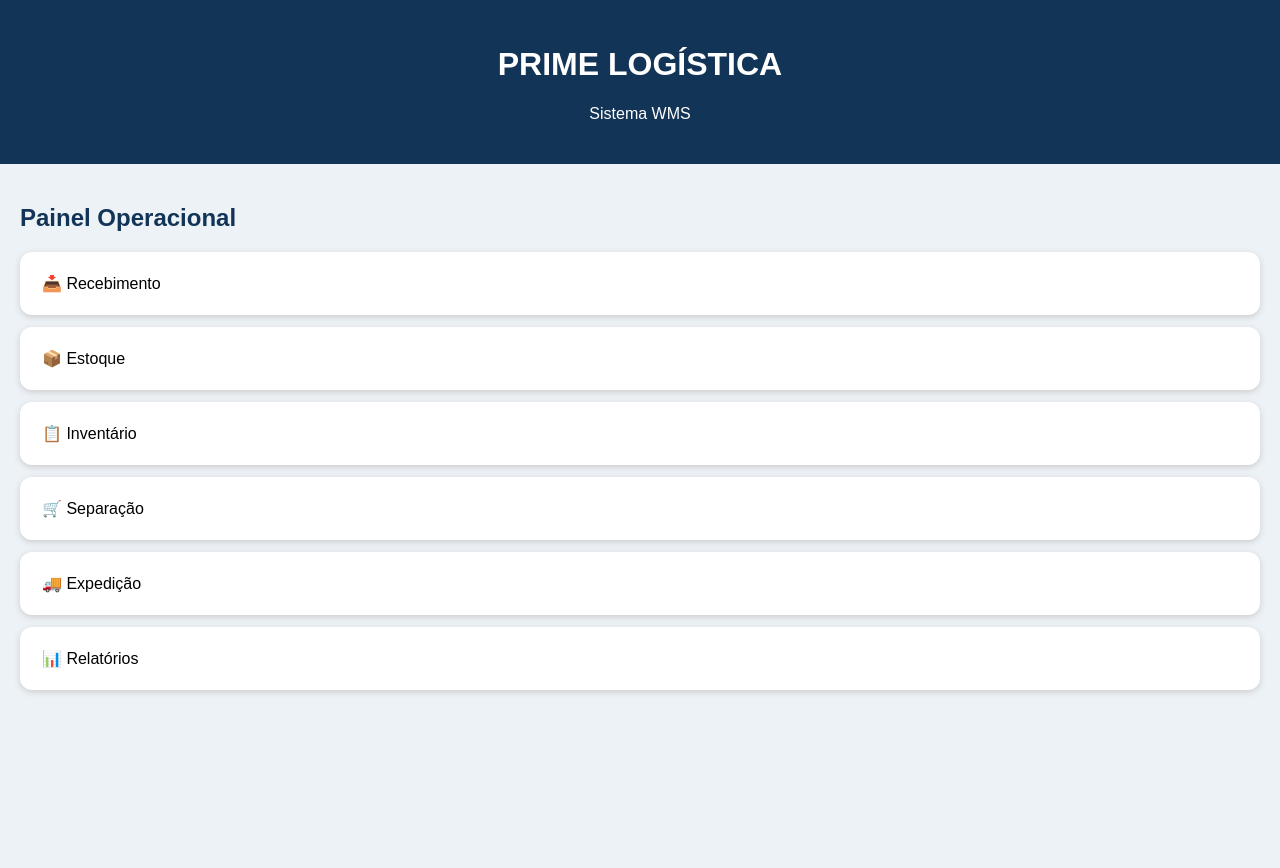
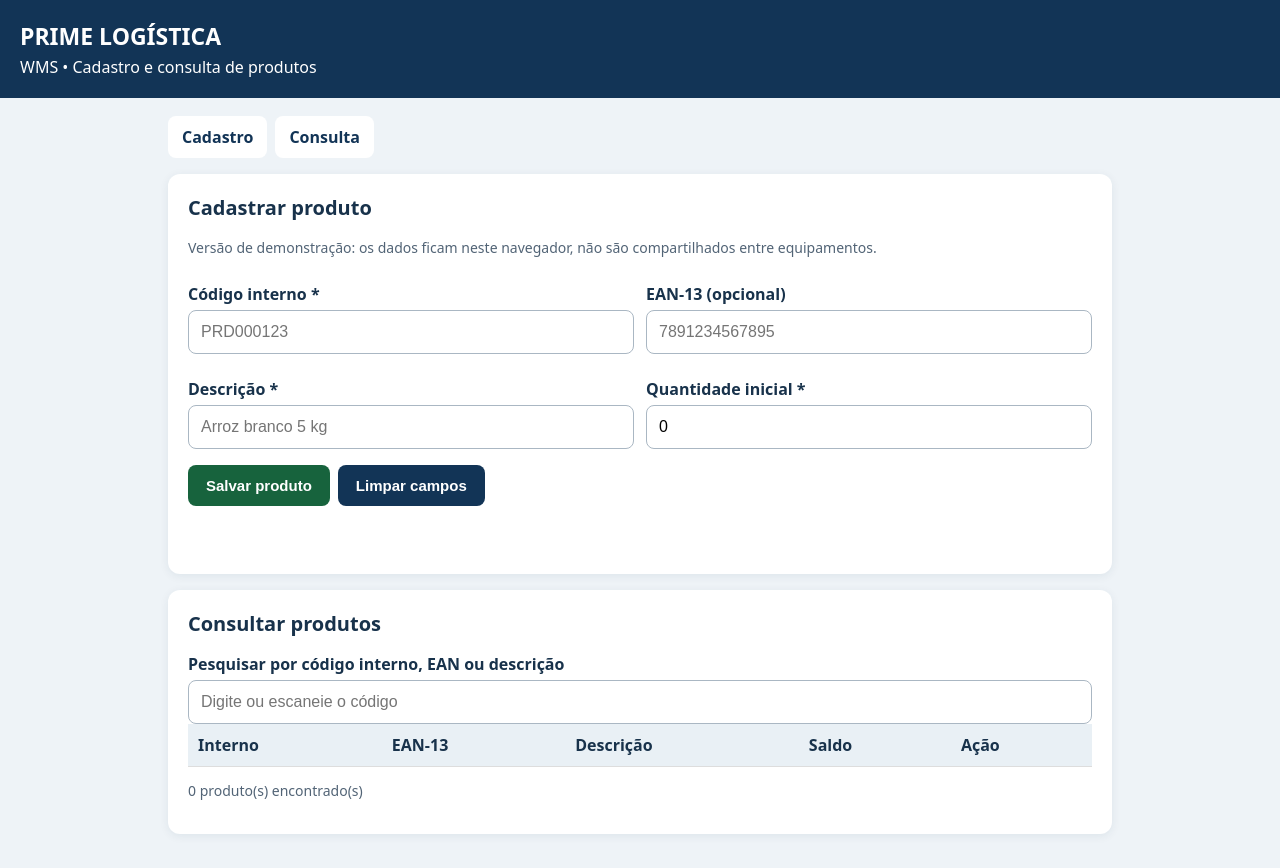
Before and after one commit to vitorinoleovieira-cpu/PRIME-LOG-STICA-SISTEMA-, a plain HTML site: page index.html in a window 1280 px wide. Before the commit the page ends 800 px from the top, so only its background shows below. Drawn offline with Linux system fonts and the light colour scheme.

Commit message:
Add files via upload

```diff
--- a/index.html
+++ b/index.html
@@ -1,48 +1,29 @@
-
-<!DOCTYPE html>
+<!doctype html>
 <html lang="pt-BR">
 <head>
-<meta charset="UTF-8">
-<meta name="viewport" content="width=device-width, initial-scale=1">
+<meta charset="utf-8"><meta name="viewport" content="width=device-width,initial-scale=1">
 <title>WMS Prime Logística</title>
 <style>
-body {
-  font-family: Arial, sans-serif;
-  background: #edf2f7;
-  margin: 0;
-}
-header {
-  background: #123456;
-  color: white;
-  padding: 25px;
-  text-align: center;
-}
-main {
-  padding: 20px;
-}
-.card {
-  background: white;
-  padding: 22px;
-  margin: 12px 0;
-  border-radius: 12px;
-  box-shadow: 0 2px 6px #ccc;
-}
-h2 { color: #123456; }
+:root{font-family:system-ui,Arial,sans-serif;color:#18324b;background:#eef3f7}*{box-sizing:border-box}body{margin:0}header{background:#123456;color:white;padding:20px}header h1{font-size:23px;margin:0}header p{margin:4px 0 0}main{max-width:980px;margin:auto;padding:18px}.panel{background:white;border-radius:12px;padding:20px;margin-bottom:16px;box-shadow:0 2px 10px #12345613}h2{margin-top:0;font-size:20px}label{display:block;font-weight:600;margin:12px 0 5px}input{width:100%;padding:12px;border:1px solid #aab7c3;border-radius:8px;font-size:16px}button{border:0;background:#17633d;color:white;border-radius:8px;padding:12px 18px;font-weight:700;font-size:15px;cursor:pointer}.secondary{background:#123456}.danger{background:#9b3030}.actions{display:flex;gap:8px;flex-wrap:wrap;margin-top:16px}.grid{display:grid;grid-template-columns:repeat(2,minmax(0,1fr));gap:12px}table{width:100%;border-collapse:collapse}th,td{text-align:left;padding:10px;border-bottom:1px solid #ddd;overflow-wrap:anywhere}th{background:#e9f0f5}.table-wrap{overflow-x:auto}.muted{color:#526476;font-size:14px}.status{min-height:22px;margin-top:10px}nav{display:flex;gap:8px;overflow:auto;margin-bottom:16px}nav a{background:white;padding:10px 14px;border-radius:8px;color:#123456;text-decoration:none;font-weight:600;white-space:nowrap}@media(max-width:600px){.grid{grid-template-columns:1fr}main{padding:12px}.panel{padding:15px}th,td{font-size:13px;padding:7px}}
 </style>
 </head>
 <body>
-<header>
-<h1>PRIME LOGÍSTICA</h1>
-<p>Sistema WMS</p>
-</header>
+<header><h1>PRIME LOGÍSTICA</h1><p>WMS • Cadastro e consulta de produtos</p></header>
 <main>
-<h2>Painel Operacional</h2>
-<div class="card">📥 Recebimento</div>
-<div class="card">📦 Estoque</div>
-<div class="card">📋 Inventário</div>
-<div class="card">🛒 Separação</div>
-<div class="card">🚚 Expedição</div>
-<div class="card">📊 Relatórios</div>
+<nav><a href="#cadastro">Cadastro</a><a href="#consulta">Consulta</a></nav>
+<section class="panel" id="cadastro"><h2>Cadastrar produto</h2><p class="muted">Versão de demonstração: os dados ficam neste navegador, não são compartilhados entre equipamentos.</p>
+<form id="form"><div class="grid"><div><label for="interno">Código interno *</label><input id="interno" required maxlength="40" placeholder="PRD000123"></div><div><label for="ean">EAN-13 (opcional)</label><input id="ean" inputmode="numeric" maxlength="13" placeholder="7891234567895"></div><div><label for="descricao">Descrição *</label><input id="descricao" required maxlength="120" placeholder="Arroz branco 5 kg"></div><div><label for="quantidade">Quantidade inicial *</label><input id="quantidade" type="number" min="0" step="1" required value="0"></div></div><div class="actions"><button type="submit">Salvar produto</button><button type="reset" class="secondary">Limpar campos</button></div></form><p class="status" id="status" role="status"></p></section>
+<section class="panel" id="consulta"><h2>Consultar produtos</h2><label for="busca">Pesquisar por código interno, EAN ou descrição</label><input id="busca" placeholder="Digite ou escaneie o código"><div class="table-wrap"><table><thead><tr><th>Interno</th><th>EAN-13</th><th>Descrição</th><th>Saldo</th><th>Ação</th></tr></thead><tbody id="lista"></tbody></table></div><p class="muted" id="total"></p></section>
 </main>
-</body>
-</html>
+<script>
+'use strict';
+const KEY='prime-wms-demo-produtos-v1';
+const el=id=>document.getElementById(id);
+let produtos=[];
+try{const raw=JSON.parse(localStorage.getItem(KEY)||'[]');produtos=Array.isArray(raw)?raw:[]}catch{produtos=[]}
+function validoEAN(s){if(!/^\d{13}$/.test(s))return false;const soma=[...s.slice(0,12)].reduce((n,d,i)=>n+Number(d)*(i%2?3:1),0);return (10-soma%10)%10===Number(s[12])}
+function persistir(){localStorage.setItem(KEY,JSON.stringify(produtos))}
+function render(){const q=el('busca').value.trim().toLowerCase();const lista=el('lista');lista.replaceChildren();const encontrados=produtos.filter(p=>[p.interno,p.ean,p.descricao].some(v=>v.toLowerCase().includes(q)));for(const p of encontrados){const tr=document.createElement('tr');for(const v of [p.interno,p.ean||'—',p.descricao,String(p.quantidade)]){const td=document.createElement('td');td.textContent=v;tr.append(td)}const td=document.createElement('td');const btn=document.createElement('button');btn.textContent='Excluir';btn.className='danger';btn.type='button';btn.addEventListener('click',()=>{if(confirm('Excluir este produto da demonstração?')){produtos=produtos.filter(x=>x.interno!==p.interno);persistir();render()}});td.append(btn);tr.append(td);lista.append(tr)}el('total').textContent=`${encontrados.length} produto(s) encontrado(s)`}
+el('form').addEventListener('submit',event=>{event.preventDefault();const interno=el('interno').value.trim().toUpperCase();const ean=el('ean').value.trim();const descricao=el('descricao').value.trim();const quantidade=Number(el('quantidade').value);const status=el('status');if(ean&&!validoEAN(ean)){status.textContent='EAN-13 inválido: confira os 13 dígitos e o dígito verificador.';return}if(!Number.isSafeInteger(quantidade)||quantidade<0){status.textContent='Quantidade deve ser um número inteiro não negativo.';return}if(produtos.some(p=>p.interno===interno)){status.textContent='Código interno já cadastrado.';return}if(ean&&produtos.some(p=>p.ean===ean)){status.textContent='EAN-13 já cadastrado.';return}produtos.push({interno,ean,descricao,quantidade});try{persistir()}catch{produtos.pop();status.textContent='Não foi possível salvar neste navegador.';return}el('form').reset();status.textContent='Produto cadastrado com sucesso neste navegador.';render()});el('busca').addEventListener('input',render);render();
+</script>
+</body></html>
```
